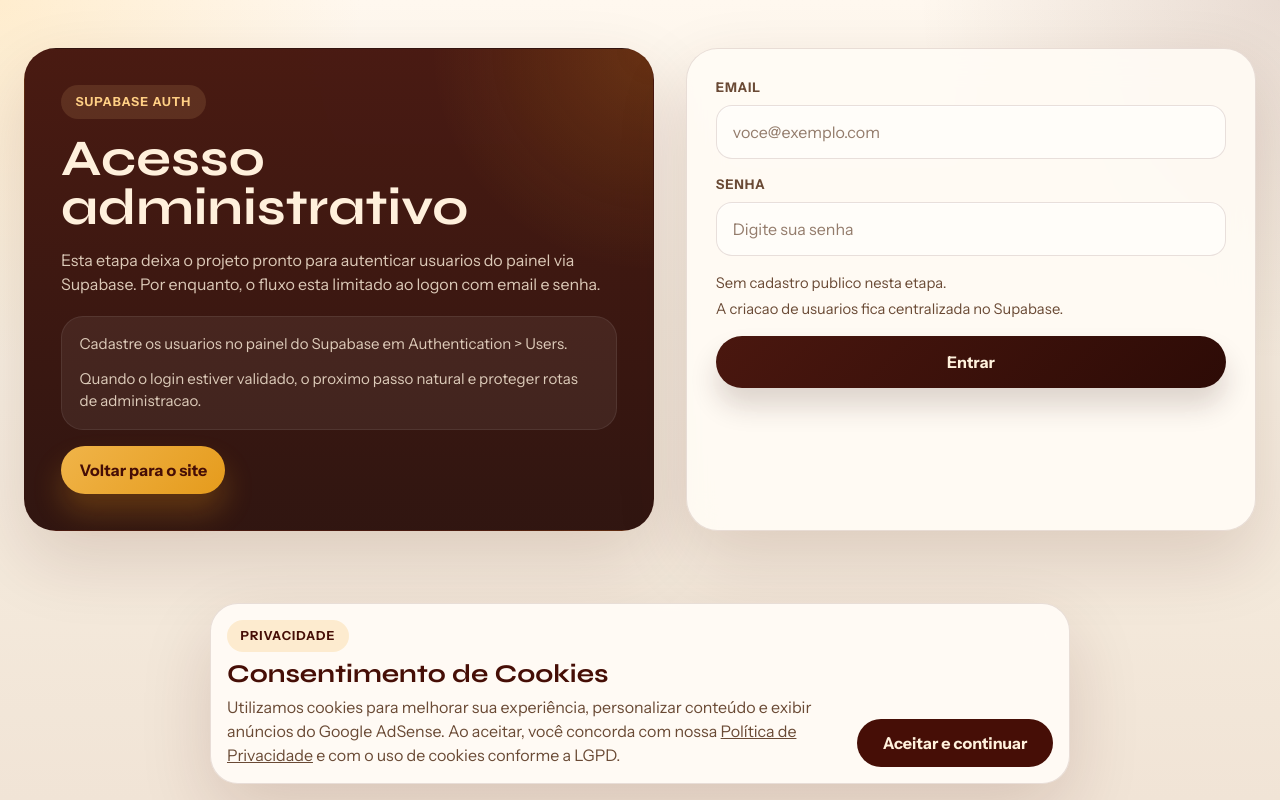
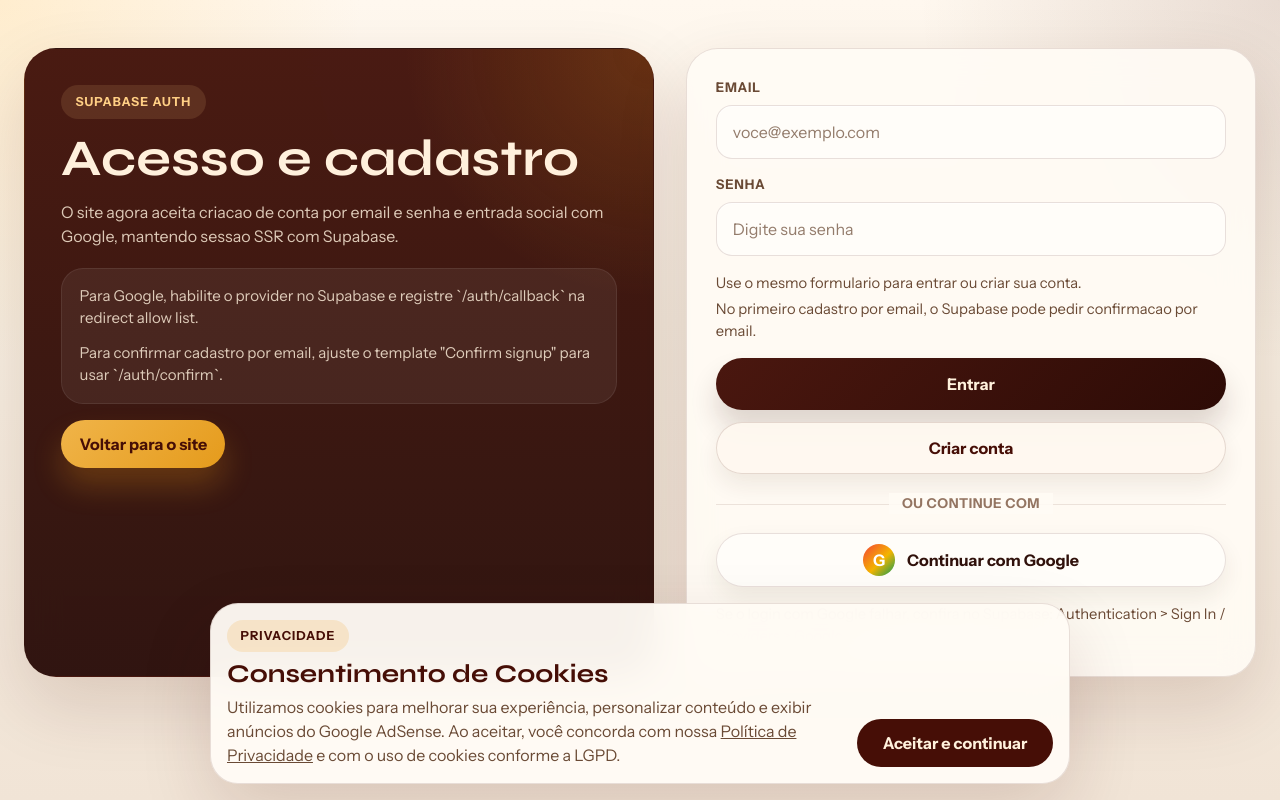
Before and after one commit to JorgeMgl-DEV/RaizesNegras, a Next.js app: page /login in a window 1280 px wide. Built offline with nearby package versions, Linux system fonts and the light colour scheme; no server answers.

Commit message:
testelogin

```diff
--- a/app/login/actions.js
+++ b/app/login/actions.js
@@ -1,13 +1,14 @@
 "use server";
 
 import { revalidatePath } from "next/cache";
+import { headers } from "next/headers";
 import { redirect } from "next/navigation";
 import { hasSupabaseCredentials } from "@/src/lib/supabase/config";
 import { createClient } from "@/src/lib/supabase/server";
 
-function buildErrorMessage(error) {
+function buildAuthErrorMessage(error, mode = "login") {
   if (!error) {
-    return "Nao foi possivel concluir o login.";
+    return mode === "signup" ? "Nao foi possivel concluir o cadastro." : "Nao foi possivel concluir o login.";
   }
 
   const message = error.message.toLowerCase();
@@ -20,7 +21,40 @@ function buildErrorMessage(error) {
     return "Confirme o email antes de entrar.";
   }
 
-  return "Nao foi possivel concluir o login agora.";
+  if (message.includes("user already registered")) {
+    return "Ja existe uma conta com esse email.";
+  }
+
+  if (message.includes("password should be")) {
+    return "Escolha uma senha mais forte para concluir o cadastro.";
+  }
+
+  return mode === "signup" ? "Nao foi possivel concluir o cadastro agora." : "Nao foi possivel concluir o login agora.";
+}
+
+async function getBaseUrl() {
+  const headersList = await headers();
+  const origin = headersList.get("origin");
+
+  if (origin) {
+    return origin;
+  }
+
+  const forwardedHost = headersList.get("x-forwarded-host");
+  const forwardedProto = headersList.get("x-forwarded-proto") || "https";
+
+  if (forwardedHost) {
+    return `${forwardedProto}://${forwardedHost}`;
+  }
+
+  const host = headersList.get("host");
+
+  if (host) {
+    const protocol = host.includes("localhost") ? "http" : "https";
+    return `${protocol}://${host}`;
+  }
+
+  return "http://localhost:3000";
 }
 
 export async function login(formData) {
@@ -42,11 +76,46 @@ export async function login(formData) {
   });
 
   if (error) {
-    redirect(`/login?error=${encodeURIComponent(buildErrorMessage(error))}`);
+    redirect(`/login?error=${encodeURIComponent(buildAuthErrorMessage(error))}`);
   }
 
   revalidatePath("/", "layout");
   redirect("/login?success=1");
+}
+
+export async function signup(formData) {
+  if (!hasSupabaseCredentials()) {
+    redirect("/login?error=config");
+  }
+
+  const email = formData.get("email")?.toString().trim().toLowerCase() || "";
+  const password = formData.get("password")?.toString() || "";
+
+  if (!email || !password) {
+    redirect("/login?error=missing");
+  }
+
+  const supabase = await createClient();
+  const baseUrl = await getBaseUrl();
+  const { data, error } = await supabase.auth.signUp({
+    email,
+    password,
+    options: {
+      emailRedirectTo: baseUrl,
+    },
+  });
+
+  if (error) {
+    redirect(`/login?error=${encodeURIComponent(buildAuthErrorMessage(error, "signup"))}`);
+  }
+
+  revalidatePath("/", "layout");
+
+  if (data.session) {
+    redirect("/login?success=1");
+  }
+
+  redirect("/login?check-email=1");
 }
 
 export async function logout() {
--- /dev/null
+++ b/app/login/google-auth-button.jsx
@@ -0,0 +1,50 @@
+"use client";
+
+import { useState } from "react";
+import { createClient } from "@/src/lib/supabase/client";
+
+export default function GoogleAuthButton({ disabled = false }) {
+  const [error, setError] = useState("");
+  const [loading, setLoading] = useState(false);
+
+  async function handleGoogleLogin() {
+    try {
+      setLoading(true);
+      setError("");
+
+      const supabase = createClient();
+      const redirectTo = `${window.location.origin}/auth/callback?next=/login?success=1`;
+      const { error: authError } = await supabase.auth.signInWithOAuth({
+        provider: "google",
+        options: {
+          redirectTo,
+        },
+      });
+
+      if (authError) {
+        setError("Nao foi possivel iniciar o login com Google.");
+        setLoading(false);
+      }
+    } catch {
+      setError("Nao foi possivel iniciar o login com Google.");
+      setLoading(false);
+    }
+  }
+
+  return (
+    <div className="login-social">
+      <button
+        className="login-social__button"
+        type="button"
+        disabled={disabled || loading}
+        onClick={handleGoogleLogin}
+      >
+        <span className="login-social__icon" aria-hidden="true">
+          G
+        </span>
+        <span>{loading ? "Redirecionando..." : "Continuar com Google"}</span>
+      </button>
+      {error && <p className="login-social__error">{error}</p>}
+    </div>
+  );
+}
--- a/app/login/login-submit-button.jsx
+++ b/app/login/login-submit-button.jsx
@@ -2,12 +2,12 @@
 
 import { useFormStatus } from "react-dom";
 
-export default function LoginSubmitButton() {
+export default function LoginSubmitButton({ label, pendingLabel, formAction, className = "login-form__submit" }) {
   const { pending } = useFormStatus();
 
   return (
-    <button className="login-form__submit" type="submit" disabled={pending}>
-      {pending ? "Entrando..." : "Entrar"}
+    <button className={className} type="submit" disabled={pending} formAction={formAction}>
+      {pending ? pendingLabel : label}
     </button>
   );
 }
--- a/app/login/page.js
+++ b/app/login/page.js
@@ -1,7 +1,8 @@
 import Link from "next/link";
 import { createClient } from "@/src/lib/supabase/server";
 import { hasSupabaseCredentials } from "@/src/lib/supabase/config";
-import { login, logout } from "./actions";
+import { login, logout, signup } from "./actions";
+import GoogleAuthButton from "./google-auth-button";
 import LoginSubmitButton from "./login-submit-button";
 
 export const metadata = {
@@ -14,7 +15,19 @@ function getFeedbackMessage(error) {
   }
 
   if (error === "missing") {
-    return "Preencha email e senha para entrar.";
+    return "Preencha email e senha para continuar.";
+  }
+
+  if (error === "oauth") {
+    return "Nao foi possivel iniciar o login com Google.";
+  }
+
+  if (error === "oauth_callback") {
+    return "O retorno do Google nao foi concluido corretamente.";
+  }
+
+  if (error === "confirm") {
+    return "Nao foi possivel confirmar o email informado.";
   }
 
   return error || "";
@@ -27,6 +40,8 @@ export default async function LoginPage({ searchParams }) {
     typeof resolvedSearchParams.error === "string" ? resolvedSearchParams.error : "",
   );
   const success = resolvedSearchParams.success === "1";
+  const checkEmail = resolvedSearchParams["check-email"] === "1";
+  const confirmed = resolvedSearchParams.confirmed === "1";
 
   let user = null;
 
@@ -45,14 +60,14 @@ export default async function LoginPage({ searchParams }) {
         <div className="login-panel">
           <div className="login-panel__intro">
             <span className="login-panel__eyebrow">Supabase Auth</span>
-            <h1>Acesso administrativo</h1>
+            <h1>Acesso e cadastro</h1>
             <p>
-              Esta etapa deixa o projeto pronto para autenticar usuarios do painel via Supabase. Por enquanto,
-              o fluxo esta limitado ao logon com email e senha.
+              O site agora aceita criacao de conta por email e senha e entrada social com Google, mantendo sessao
+              SSR com Supabase.
             </p>
             <div className="login-panel__notes">
-              <p>Cadastre os usuarios no painel do Supabase em Authentication &gt; Users.</p>
-              <p>Quando o login estiver validado, o proximo passo natural e proteger rotas de administracao.</p>
+              <p>Para Google, habilite o provider no Supabase e registre `/auth/callback` na redirect allow list.</p>
+              <p>Para confirmar cadastro por email, ajuste o template &quot;Confirm signup&quot; para usar `/auth/confirm`.</p>
             </div>
             <Link href="/" className="login-panel__back">
               Voltar para o site
@@ -71,6 +86,20 @@ export default async function LoginPage({ searchParams }) {
               <div className="login-alert login-alert--error">
                 <strong>Falha no acesso.</strong>
                 <p>{error}</p>
+              </div>
+            )}
+
+            {checkEmail && (
+              <div className="login-alert login-alert--success">
+                <strong>Cadastro iniciado.</strong>
+                <p>Verifique seu email para confirmar a conta antes de entrar.</p>
+              </div>
+            )}
+
+            {confirmed && (
+              <div className="login-alert login-alert--success">
+                <strong>Email confirmado.</strong>
+                <p>Sua conta foi ativada. Agora voce ja pode entrar.</p>
               </div>
             )}
 
@@ -93,10 +122,18 @@ export default async function LoginPage({ searchParams }) {
                 </form>
               </div>
             ) : (
+              <>
                 <form action={login} className="login-form">
                   <div className="login-form__field">
                     <label htmlFor="email">Email</label>
-                  <input id="email" name="email" type="email" autoComplete="email" placeholder="voce@exemplo.com" />
+                    <input
+                      id="email"
+                      name="email"
+                      type="email"
+                      autoComplete="email"
+                      placeholder="voce@exemplo.com"
+                      required
+                    />
                   </div>
 
                   <div className="login-form__field">
@@ -107,16 +144,40 @@ export default async function LoginPage({ searchParams }) {
                       type="password"
                       autoComplete="current-password"
                       placeholder="Digite sua senha"
+                      minLength="6"
+                      required
                     />
                   </div>
 
                   <div className="login-form__helper">
-                  <span>Sem cadastro publico nesta etapa.</span>
-                  <span>A criacao de usuarios fica centralizada no Supabase.</span>
+                    <span>Use o mesmo formulario para entrar ou criar sua conta.</span>
+                    <span>No primeiro cadastro por email, o Supabase pode pedir confirmacao por email.</span>
                   </div>
 
-                <LoginSubmitButton />
+                  <div className="login-form__actions">
+                    <LoginSubmitButton label="Entrar" pendingLabel="Entrando..." formAction={login} />
+                    <LoginSubmitButton
+                      label="Criar conta"
+                      pendingLabel="Criando conta..."
+                      formAction={signup}
+                      className="login-form__submit login-form__submit--secondary"
+                    />
+                  </div>
                 </form>
+
+                <div className="login-card__divider">
+                  <span>ou continue com</span>
+                </div>
+
+                <GoogleAuthButton disabled={!setupReady} />
+
+                <div className="login-card__footer">
+                  <p>
+                    Se o login com Google falhar, confira no Supabase: Authentication &gt; Sign In / Providers &gt;
+                    Google.
+                  </p>
+                </div>
+              </>
             )}
           </div>
         </div>
--- a/src/views/LOGIN/login.css
+++ b/src/views/LOGIN/login.css
@@ -171,6 +171,11 @@
   font-size: 0.92rem;
 }
 
+.login-form__actions {
+  display: grid;
+  gap: 0.75rem;
+}
+
 .login-form__submit,
 .login-session__logout {
   display: inline-flex;
@@ -198,6 +203,90 @@
 .login-form__submit:disabled {
   cursor: wait;
   opacity: 0.78;
+}
+
+.login-form__submit--secondary {
+  background: rgba(255, 249, 240, 0.92);
+  color: var(--bg-cor-id-1);
+  border: 1px solid rgba(70, 14, 6, 0.14);
+  box-shadow: 0 12px 22px rgba(66, 36, 19, 0.08);
+}
+
+.login-card__divider {
+  position: relative;
+  display: flex;
+  align-items: center;
+  justify-content: center;
+  margin: 0.2rem 0;
+  color: var(--text-tertiary);
+  font-size: 0.85rem;
+  font-weight: 700;
+  letter-spacing: 0.04em;
+  text-transform: uppercase;
+}
+
+.login-card__divider::before {
+  content: "";
+  position: absolute;
+  inset: 50% 0 auto;
+  border-top: 1px solid rgba(70, 14, 6, 0.1);
+}
+
+.login-card__divider span {
+  position: relative;
+  padding: 0 0.8rem;
+  background: rgba(255, 251, 245, 0.92);
+}
+
+.login-social {
+  display: grid;
+  gap: 0.55rem;
+}
+
+.login-social__button {
+  display: inline-flex;
+  align-items: center;
+  justify-content: center;
+  gap: 0.75rem;
+  min-height: 54px;
+  padding: 0 1.2rem;
+  border-radius: 999px;
+  background: #fffdf9;
+  border: 1px solid rgba(70, 14, 6, 0.12);
+  color: var(--text-primary);
+  font-weight: 800;
+  cursor: pointer;
+  box-shadow: 0 10px 22px rgba(66, 36, 19, 0.08);
+  transition: transform 0.22s ease, box-shadow 0.22s ease, opacity 0.22s ease;
+}
+
+.login-social__button:hover,
+.login-social__button:focus-visible {
+  transform: translateY(-1px);
+  box-shadow: 0 14px 26px rgba(66, 36, 19, 0.12);
+}
+
+.login-social__button:disabled {
+  cursor: wait;
+  opacity: 0.72;
+}
+
+.login-social__icon {
+  display: inline-flex;
+  align-items: center;
+  justify-content: center;
+  width: 32px;
+  height: 32px;
+  border-radius: 50%;
+  background: linear-gradient(135deg, #f44336, #f4b400 55%, #0f9d58);
+  color: #fff;
+  font-weight: 900;
+}
+
+.login-social__error,
+.login-card__footer p {
+  color: var(--text-secondary);
+  font-size: 0.92rem;
 }
 
 .login-session h2 {
```
Also changed, not shown: app/auth/callback/route.js (added, +40 -0 lines), app/auth/confirm/route.js (added, +22 -0 lines). Lines whose indentation alone changed are shown as unchanged.
